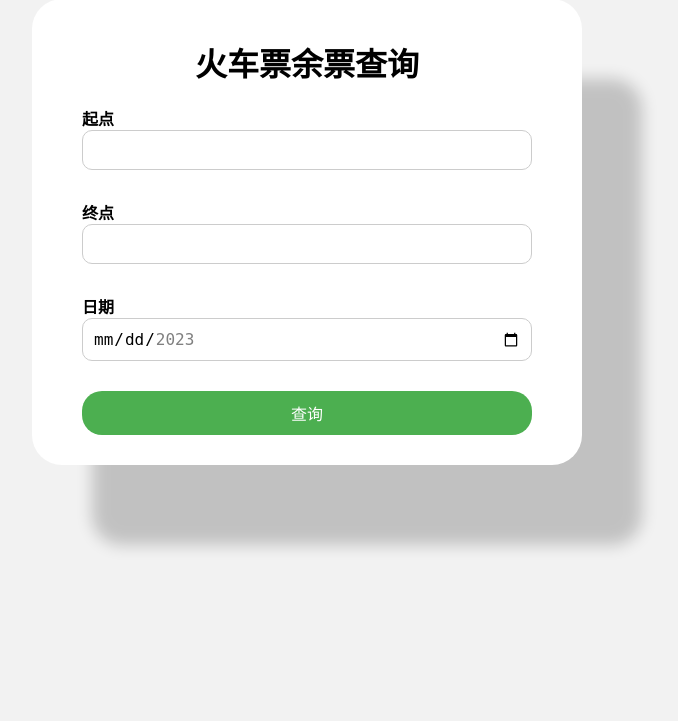
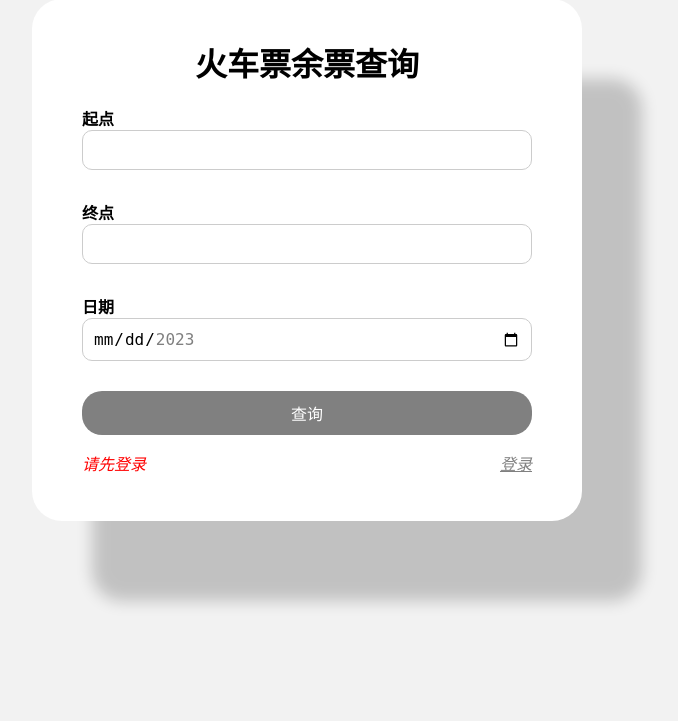
Before and after one commit to gengjiayao/BJTU-DATABASE, a Django app: page /index/ in a window 1280 px wide. Shown: the part 201-922 px from the top of the page, without its empty margins (333-1011 px from the left). Before the commit the page ends 751 px from the top, so only its background shows below. Run offline with Django 4.2, Linux system fonts and the light colour scheme.

Commit message:
完成未登陆不可查询功能

```diff
--- a/query_sys/login/urls.py
+++ b/query_sys/login/urls.py
@@ -3,7 +3,8 @@ from . import views
 
 urlpatterns = [
     path('', views.toLogin_view),
-    path('login/', views.Login_view),
+    path('login/', views.Login_view, name='login'),
+    path('exit/', views.exit_view, name='exit'),
     path('forgot/', views.toForget_view),
     path('register/', views.toRegister_view),
     path('logout/', views.toLogout_view),
--- a/query_sys/static/css/index.css
+++ b/query_sys/static/css/index.css
@@ -62,3 +62,43 @@ button[type="submit"] {
 button[type="submit"]:hover {
     background-color : #3e8e41;
 }
+
+button[disabled] {
+    background-color : #808080;
+}
+
+button[disabled]:hover {
+    background-color : #808080;
+}
+
+#welcome {
+    color       : purple;
+    font-weight : bold;
+}
+
+#username {
+    color      : purple;
+    font-style : italic;
+}
+
+#please_login a {
+  color: #808080;
+}
+
+#welcome a {
+  color: #808080;
+}
+
+#please_login {
+    color      : red;
+    font-style : italic;
+}
+
+.flex {
+    display         : flex;
+    justify-content : space-between;
+}
+
+.flex span {
+    width : 45%;
+}
--- a/query_sys/templates/index.html
+++ b/query_sys/templates/index.html
@@ -3,7 +3,7 @@
 <head>
     <meta charset="UTF-8">
     <title>火车票余票查询</title>
-    <link rel="stylesheet" type="text/css" href="/static/css/index.css">
+    <link rel="stylesheet" type="text/css" href="/static/css/index.css?v=1">
 </head>
 <body>
 <div class="train-container">
@@ -22,11 +22,20 @@
             <label for="date">日期</label>
             <input type="date" id="date" name="date" class="form-control" required>
         </div>
-        <button type="submit">查询</button>
+        <button type="submit" {% if not request.session.username %} disabled {% endif %}>查询</button>
     </form>
+    {% if request.session.username %}
+        <p id="welcome" class="flex">
+            <span>Welcome, <span id="username">{{ request.session.username }}</span></span>
+            <a href="{% url 'exit' %}">退出</a>
+        </p>
+    {% else %}
+        <p id="please_login" class="flex">请先登录
+            <a href="{% url 'login' %}">登录</a>
+        </p>
+    {% endif %}
 </div>
 
 <script src="/static/js/DataMin.js?v=1"></script>
-
 </body>
 </html>
```
Also changed, not shown: query_sys/login/views.py (+7 -0 lines), query_sys/static/css/result.css (+40 -0 lines), query_sys/templates/result.html (+13 -3 lines).
